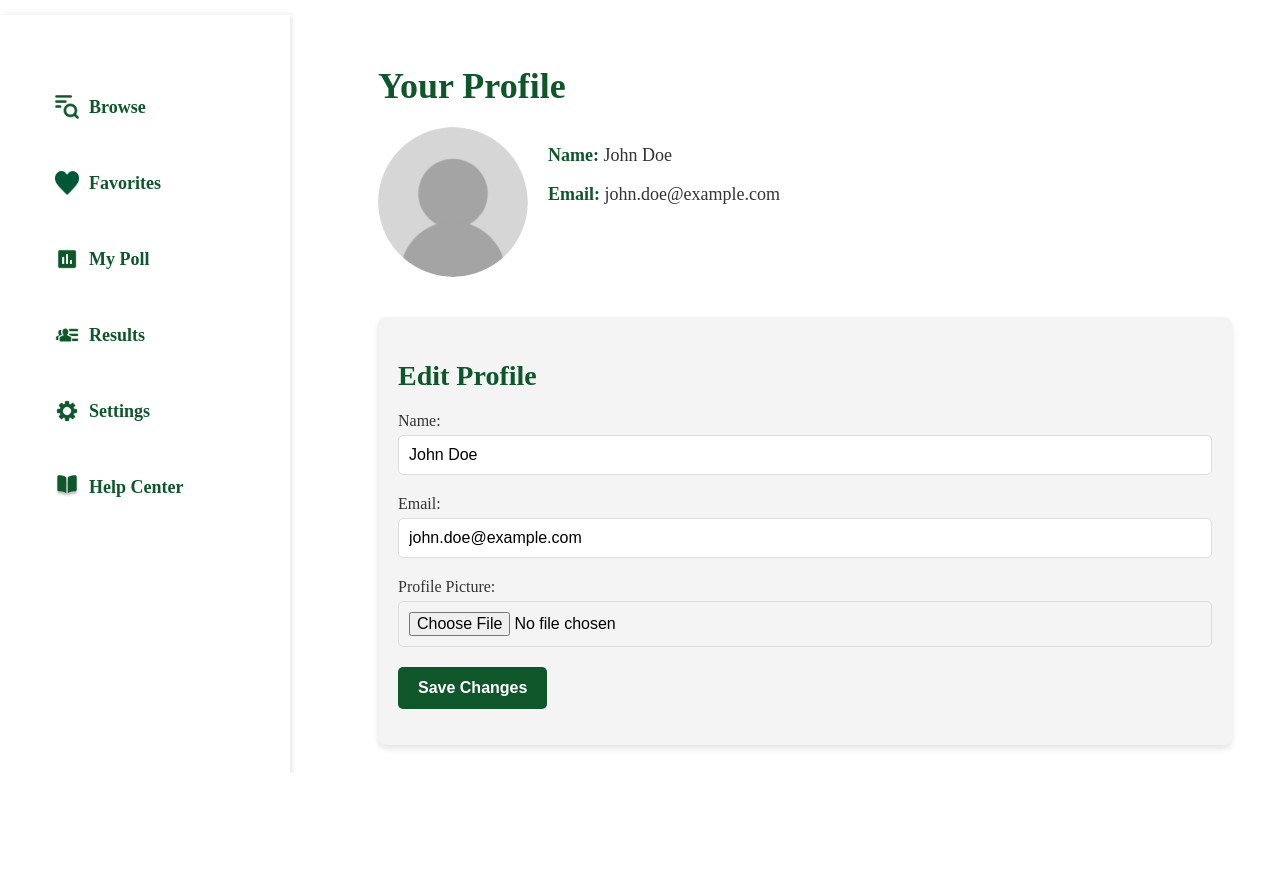
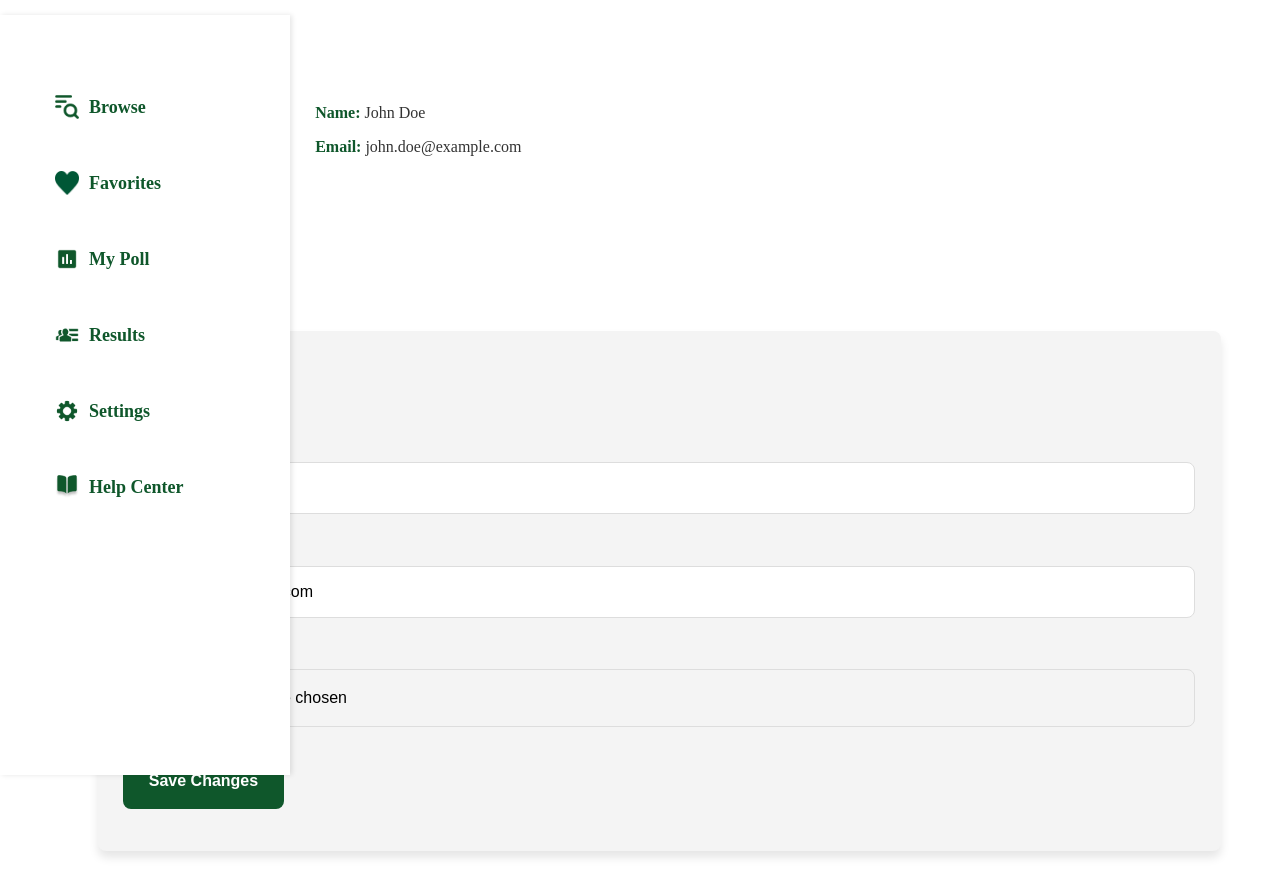
Before and after one commit to BishwoT/Herald-Voting-Polls, a PHP site: page /profile.php in a window 1280 px wide. Shown: the part 65-950 px from the top of the page. Before the commit the page ends 838 px from the top, so only its background shows below. Run offline with PHP 8.4, Linux system fonts and the light colour scheme.

Commit message:
Add files via upload

```diff
--- a/profile.css
+++ b/profile.css
@@ -1,24 +1,24 @@
 /* General Layout for Profile */
 .profile-page {
-    margin-top: 80px; /* Ensure it doesn't overlap with the header */
-    padding: 20px;
+  margin-top: 5vh; /* Avoid overlap with the header */
+  padding: 2vw;
 }
 
 /* Profile Heading */
 .profile-header h1 {
-    font-size: 36px;
+  font-size: 2rem;  /* Use relative units */
   color: #0f572b; /* Matching color to header background */
   text-align: left; /* Align it with the sidebar */
-    margin-bottom: 20px;
-    margin-left: 350px;
+  margin-bottom: 1.5rem;
+  margin-left: 5vw; /* Dynamic left margin for better alignment */
 }
 
 /* Profile Information */
 .profile-info {
   display: flex;
-    gap: 20px;
-    margin-bottom: 40px;
-    margin-left: 350px;
+  gap: 2vw;  /* Flex gap in relative units */
+  margin-bottom: 4vw;  /* Dynamic bottom margin */
+  margin-left: 5vw;  /* Dynamic left margin */
 }
 
 .profile-picture {
@@ -26,14 +26,14 @@
 }
 
 .profile-picture img {
-    width: 150px;
-    height: 150px;
+  width: 15vw;
+  height: 15vw;
   border-radius: 50%;
   object-fit: cover;
 }
 
 .profile-details p {
-    font-size: 18px;
+  font-size: 1rem;
   color: #333;
 }
 
@@ -44,47 +44,48 @@
 /* Edit Profile Section */
 .edit-profile {
   background-color: #f4f4f4;
-    padding: 20px;
-    border-radius: 8px;
-    box-shadow: 0 4px 6px rgba(0, 0, 0, 0.1);
-    margin-left: 350px;
-    margin-right: 20px;
+  padding: 2vw;
+  border-radius: 0.5rem;
+  box-shadow: 0 0.4rem 0.6rem rgba(0, 0, 0, 0.1);
+  margin-left: 5vw;
+  margin-right: 2vw;  /* Reduced fixed margin for better responsiveness */
 }
 
 .edit-profile h2 {
-    font-size: 28px;
+  font-size: 1.75rem;
   color: #0f572b;
-    margin-bottom: 20px;
+  margin-bottom: 1.5rem;
 }
 
 .form-group {
-    margin-bottom: 20px;
+  margin-bottom: 2vw;
 }
 
 .form-group label {
   display: block;
-    font-size: 16px;
+  font-size: 1rem;
   color: #333;
-    margin-bottom: 5px;
+  margin-bottom: 0.5rem;
 }
 
 .form-group input {
   width: 100%;
-    padding: 10px;
-    font-size: 16px;
+  padding: 1rem;
+  font-size: 1rem;
   border: 1px solid #ddd;
-    border-radius: 5px;
+  border-radius: 0.5rem;
   box-sizing: border-box;
 }
 
+/* Submit Button */
 .submit-btn {
-    padding: 12px 20px;
+  padding: 1.2rem 2vw;
   background-color: #0f572b; /* Matching color to header background */
   color: white;
-    font-size: 16px;
+  font-size: 1rem;
   font-weight: bold;
   border: none;
-    border-radius: 5px;
+  border-radius: 0.5rem;
   cursor: pointer;
   transition: background-color 0.3s ease, transform 0.2s ease;
 }
```
Also changed, not shown: other parts of profile.css (+26 -5 lines), login.css (+23 -0 lines), login.js (added, +53 -0 lines), profile.js (added, +140 -0 lines). Lines whose indentation alone changed are shown as unchanged.
